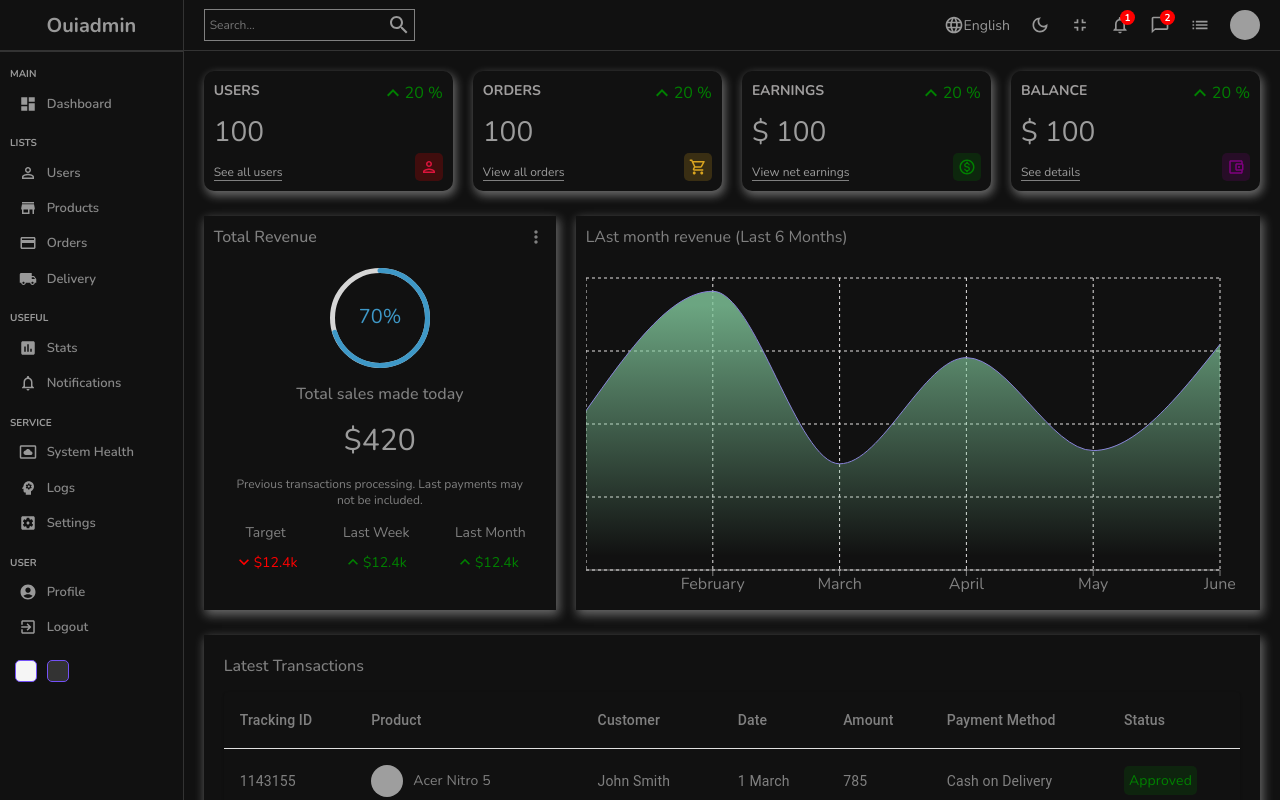
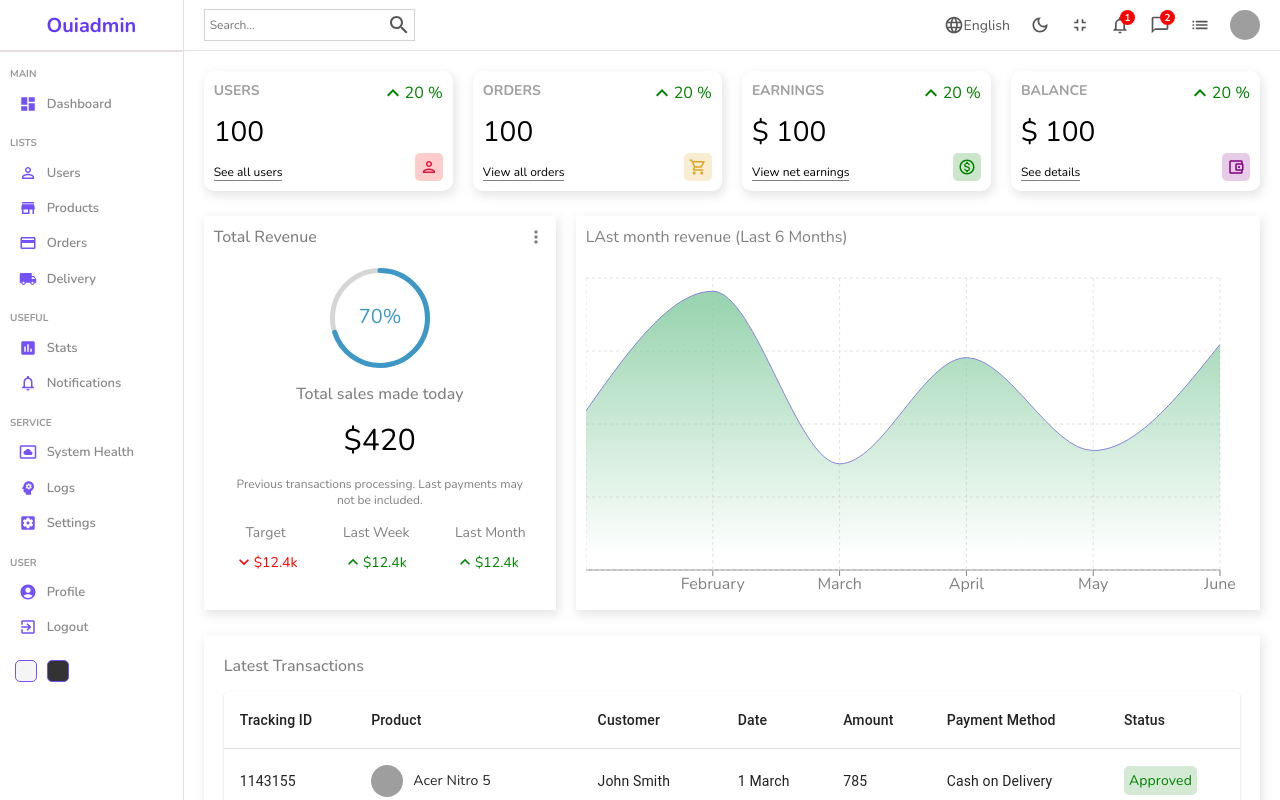
Before and after one commit to amaboh/AdminDashBoard, a React (Create React App) app in the folder board/: page / in a window 1280 px wide. Shown: the top 800 px of the page. Built offline with nearby package versions, Linux system fonts and the light colour scheme; grey boxes are pictures that could not be loaded.

Commit message:
dark and light implimented with useContext api and also delete function

```diff
--- a/board/src/App.js
+++ b/board/src/App.js
@@ -13,12 +13,15 @@ import List from "./pages/list/List";
 import {productInputs, userInputs} from "./formSource"
 
 import "./styles/dark.scss"
-
+import {useContext} from 'react'
+import { DarkModeContext } from './context/darkModeContext'
 
 
 function App() {
+
+  const {darkMode} = useContext(DarkModeContext)
   return (
-    <div className="app dark">
+    <div className={darkMode? "app dark" : "app"}>
 
 
     <BrowserRouter>
--- a/board/src/components/datatable/Datatable.jsx
+++ b/board/src/components/datatable/Datatable.jsx
@@ -1,23 +1,39 @@
-import "./datatable.scss"
+import "./datatable.scss";
 
-import { DataGrid } from '@mui/x-data-grid';
-import {userColumns, userRows} from "../../datatablesource"
+import { DataGrid } from "@mui/x-data-grid";
+import { userColumns, userRows } from "../../datatablesource";
 
-import {Link} from "react-router-dom";
-
+import { Link } from "react-router-dom";
+import { useState } from "react";
 
 const Datatable = () => {
-    const actionColumn = [{field: "action", headerName: "Action", width: 200, renderCell:()=>{
-        return(
-            <div className="cellAction">
-           <Link to="/users/test" style={{ textDecoration : "none"}} >
+  const [data, setData] = useState(userRows);
 
-                <div className="viewButton">View</div>
+  const handleDelete = (id) => {
+    setData(data.filter((item) => item.id !== id));
+  };
+  const actionColumn = [
+    {
+      field: "action",
+      headerName: "Action",
+      width: 200,
+      renderCell: (params) => {
+        return (
+          <div className="cellAction">
+            <Link to="/users/test" style={{ textDecoration: "none" }}>
+              <div className="viewButton">View</div>
             </Link>
-                <div className="deleteButton">Delete</div>
+            <div
+              className="deleteButton"
+              onClick={() => handleDelete(params.row.id)}
+            >
+              Delete
             </div>
-        )
-    }}];
+          </div>
+        );
+      },
+    },
+  ];
 
   return (
     <div className="datatable">
@@ -27,16 +43,16 @@ const Datatable = () => {
           Add New
         </Link>
       </div>
-        <DataGrid
+      <DataGrid
         className="datagrid"
-        rows={userRows }
+        rows={data}
         columns={userColumns.concat(actionColumn)}
         pageSize={9}
         rowsPerPageOptions={[9]}
         checkboxSelection
       />
     </div>
-  )
-}
+  );
+};
 
-export default Datatable
+export default Datatable;
--- a/board/src/components/navbar/Navbar.jsx
+++ b/board/src/components/navbar/Navbar.jsx
@@ -7,8 +7,15 @@ import FullscreenExitOutlinedIcon from '@mui/icons-material/FullscreenExitOutlin
 import NotificationsNoneOutlinedIcon from '@mui/icons-material/NotificationsNoneOutlined';
 import ChatBubbleOutlineOutlinedIcon from '@mui/icons-material/ChatBubbleOutlineOutlined';
 import ListOutlinedIcon from '@mui/icons-material/ListOutlined';
+import Brightness5Icon from '@mui/icons-material/Brightness5';
+
+import {useContext} from 'react'
+import {DarkModeContext} from '../../context/darkModeContext'
 
 const Navbar = () => {
+
+  const {dispatch, darkMode} = useContext(DarkModeContext)
+
   return (
     <div className="navbar">
       <div className="wrapper">
@@ -22,7 +29,12 @@ const Navbar = () => {
                 English
             </div>
             <div className="item">
-                <DarkModeOutlinedIcon className="icon"/>
+              {darkMode ?
+              <Brightness5Icon onClick={()=>dispatch({type:"TOGGLE"})}className="icon"/>
+              :
+              <DarkModeOutlinedIcon onClick={()=>dispatch({type:"TOGGLE"})}className="icon"/>
+              }
+
             </div>
             <div className="item">
                 <FullscreenExitOutlinedIcon className="icon"/>
--- a/board/src/components/sidebar/Sidebar.jsx
+++ b/board/src/components/sidebar/Sidebar.jsx
@@ -13,9 +13,14 @@ import SettingsApplicationsIcon from '@mui/icons-material/SettingsApplications';
 import AccountCircleIcon from '@mui/icons-material/AccountCircle';
 import ExitToAppIcon from '@mui/icons-material/ExitToApp';
 
+import {useContext} from 'react'
+import {DarkModeContext} from '../../context/darkModeContext'
+
 import {Link} from "react-router-dom"
 
 const Sidebar = () => {
+
+  const {dispatch} = useContext(DarkModeContext)
   return(
     <div className="sidebar">
        <div className="top" >
@@ -86,8 +91,8 @@ const Sidebar = () => {
          </ul>
        </div>
        <div className="bottom">
-         <div className="colorOption"></div>
-         <div className="colorOption"></div>
+         <div className="colorOption" onClick={()=>dispatch({type:"LIGHT"})}></div>
+         <div className="colorOption" onClick={()=>dispatch({type:"DARK"})}></div>
        </div>
     </div>
   )
--- /dev/null
+++ b/board/src/context/darkModeContext.js
@@ -0,0 +1,39 @@
+ import {createContext, useReducer} from "react";
+
+ const INITIAL_STATE = {
+     darkMode: false
+ }
+
+const darkModeReducer =(state, action) => {
+    switch (action.type){
+        case "LIGHT":{
+            return {
+                darkMode: false,
+            };
+        }
+        case "DARK":{
+            return {
+                darkMode: true
+            };
+        }
+        case "TOGGLE":{
+            return{
+                darkMode: !state.darkMode,
+            };
+        }
+        default:
+            return state;
+
+    }
+}
+
+ export const DarkModeContext = createContext(INITIAL_STATE)
+
+ export const DarkModeContextProvider=({children})=>{
+     const [state, dispatch] = useReducer(darkModeReducer, INITIAL_STATE)
+    return(
+        <DarkModeContext.Provider value={{darkMode: state.darkMode, dispatch}}>
+            {children}
+        </DarkModeContext.Provider>
+    )
+ }
--- a/board/src/index.js
+++ b/board/src/index.js
@@ -1,11 +1,15 @@
 import React from 'react';
 import ReactDOM from "react-dom/client";
 import App from './App';
+import { DarkModeContextProvider } from './context/darkModeContext';
 // import reportWebVitals from "./reportWebVitals";
+
 
 const root = ReactDOM.createRoot(document.getElementById("root"));
 root.render(
   <React.StrictMode>
-    <App />
+    <DarkModeContextProvider>
+        <App />
+    </DarkModeContextProvider>
   </React.StrictMode>
 );
```
